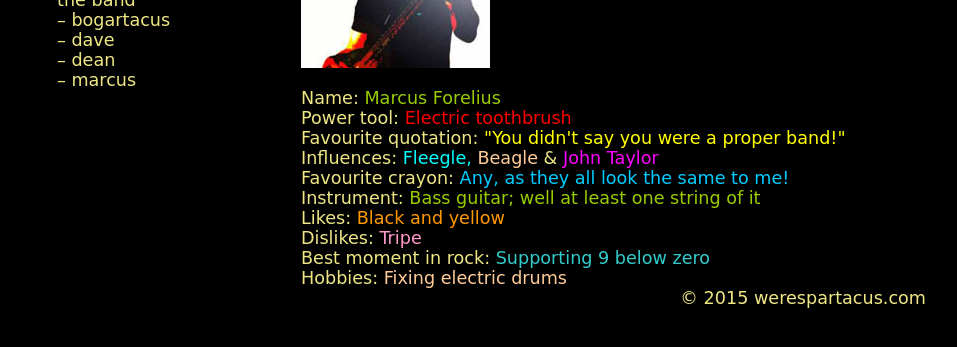
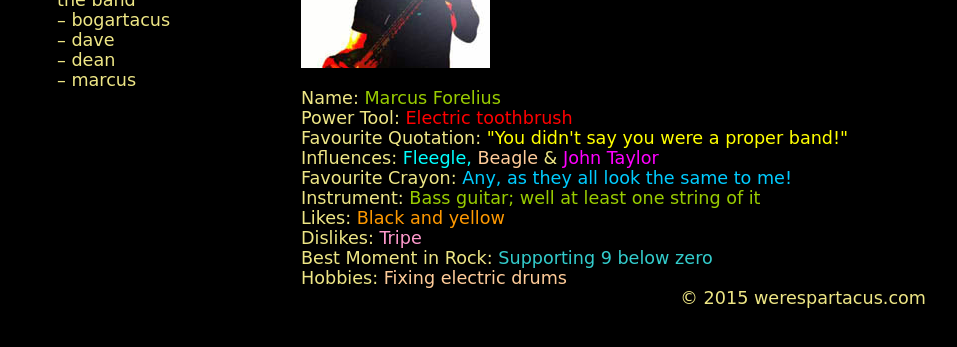
Before and after one commit to quimarche/werespartacus.com, a Jekyll site: the page built from marcus.html, in a window 1280 px wide. Shown: the part 266-613 px from the top of the page, without its empty margins (161-1118 px from the left). Built offline with Jekyll 4.4.1, drawn with Linux system fonts in a browser that asks for light colours.

Commit message:
Tweak marcus page.

```diff
--- a/marcus.html
+++ b/marcus.html
@@ -9,12 +9,12 @@ title: "&ndash; marcus"
 </p>
 <br>
 <p>Name: <span style="color: #99cc00;">Marcus Forelius</span></p>
-<p>Power tool: <span style="color: #ff0000;">Electric toothbrush</span></p>
-<p>Favourite quotation: <span style="color: #ffff00;">"You didn't say you were a proper band!"</span></p>
+<p>Power Tool: <span style="color: #ff0000;">Electric toothbrush</span></p>
+<p>Favourite Quotation: <span style="color: #ffff00;">"You didn't say you were a proper band!"</span></p>
 <p>Influences: <span style="color: #00ffff;">Fleegle, </span><span style="color: #ffcc99;">Beagle</span> &amp; <span style="color: #ff00ff;">John Taylor</span></p>
-<p>Favourite crayon: <span style="color: #00ccff;">Any, as they all look the same to me!</span></p>
+<p>Favourite Crayon: <span style="color: #00ccff;">Any, as they all look the same to me!</span></p>
 <p>Instrument: <span style="color: #99cc00;">Bass guitar; well at least one string of it</span></p>
 <p>Likes: <span style="color: #ff9900;">Black and yellow</span></p>
 <p>Dislikes: <span style="color: #ff99cc;">Tripe</span></p>
-<p>Best moment in rock: <span style="color: #33cccc;">Supporting 9 below zero</span></p>
+<p>Best Moment in Rock: <span style="color: #33cccc;">Supporting 9 below zero</span></p>
 <p>Hobbies: <span style="color: #ffcc99;">Fixing electric drums</span></p>
```
